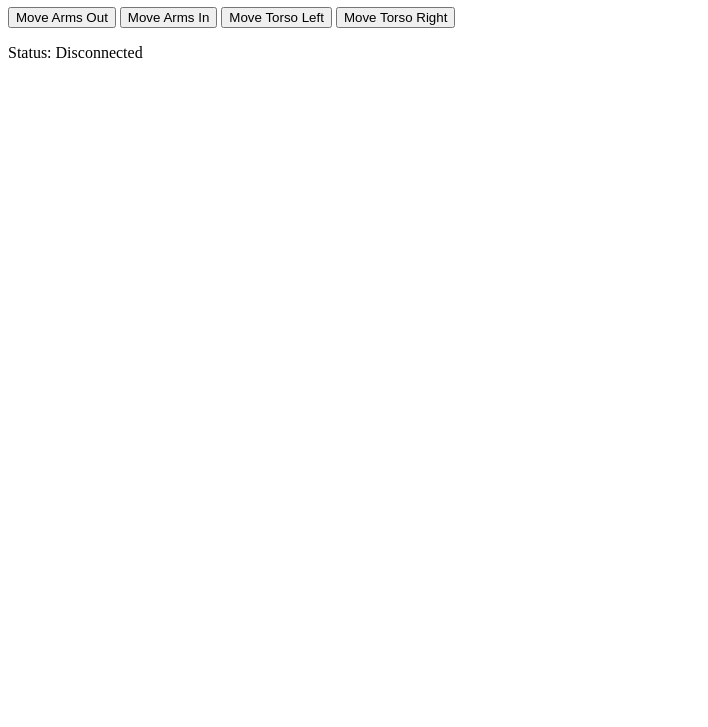
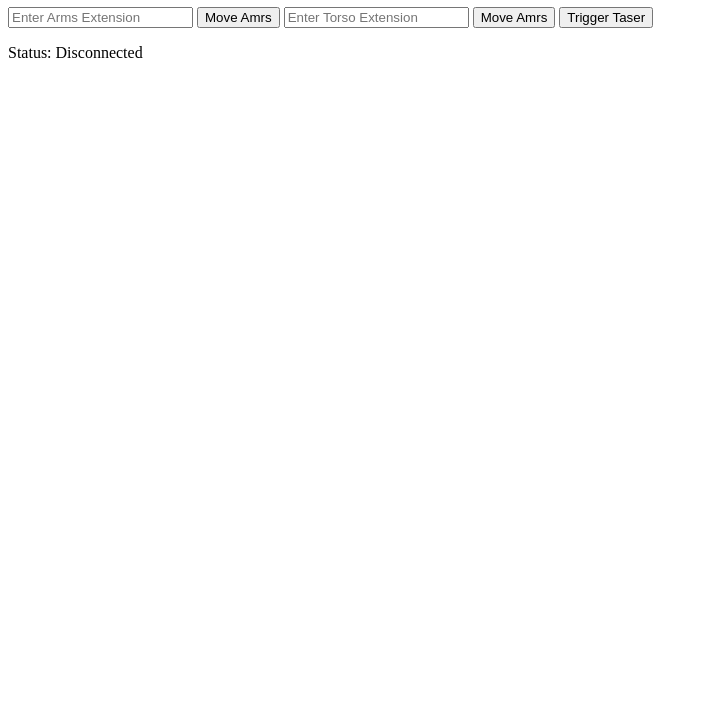
Before and after one commit to usfsoar/SentryTurret, a plain HTML site: page sentry_turret_pwa/index.html in a window 1280 px wide. Shown: the part 73-800 px from the top of the page, without its empty margins (0-708 px from the left). Drawn offline with Linux system fonts and the light colour scheme.

Commit message:
add buttons to ui

```diff
--- a/sentry_turret_pwa/index.html
+++ b/sentry_turret_pwa/index.html
@@ -5,10 +5,13 @@
 </head>
 <body>
     <h1>Control Panel for BLE Device</h1>
-    <button onclick="sendCommand('A')">Move Arms Out</button>
-    <button onclick="sendCommand('B')">Move Arms In</button>
-    <button onclick="sendCommand('C')">Move Torso Left</button>
-    <button onclick="sendCommand('D')">Move Torso Right</button>
+    <input type="text" id="armsTrigger" placeholder="Enter Arms Extension">
+    <button onclick="sendInitCommand('AT')">Move Amrs</button>
+
+    <input type="text" id="torsoTrigger" placeholder="Enter Torso Extension">
+    <button onclick="sendInitCommand('TT')">Move Amrs</button>
+
+    <button onclick="sendInitCommand('ZT')">Trigger Taser</button>
     <p id="status">Status: Disconnected</p>
 
     <script>
@@ -26,7 +29,7 @@
         name: "SOAR_SentryTurret"
     }],
     optionalServices: ['6e400001-b5a3-f393-e0a9-e50e24dcca9e']
-});
+    });
 
                 console.log('Connecting to GATT Server...');
                 const server = await bleDevice.gatt.connect();
@@ -54,6 +57,25 @@
                 await writeCharacteristic.writeValue(encoder.encode(command));
             }
         }
+
+        async function sendInitCommand(type) {
+            if (type==='ZT') {
+                await sendCommand('ZT');
+            }else{
+                const numberInput = document.getElementById('numberInput').value;
+                if (!isNaN(numberInput) && numberInput.trim() !== '') {
+                    if (type==='AT') {
+                        const atCommand = `AT:${numberInput}`;
+                        await sendCommand(atCommand);
+                    } else if (type==='TT') {
+                        const ttCommand = `TT:${numberInput}`;
+                        await sendCommand(ttCommand);
+                    }
+                } else {
+                    console.error('Invalid number input!');
+                }
+            }
+        }
     </script>
 </body>
 </html>
```
